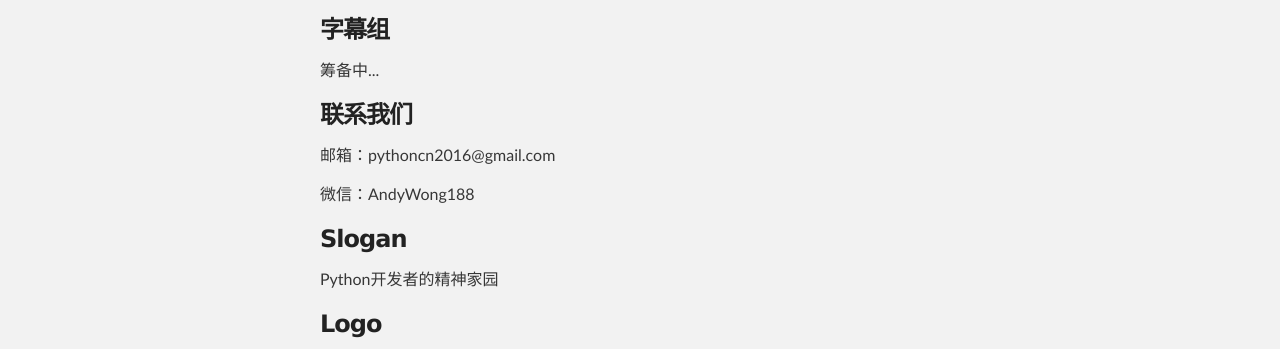
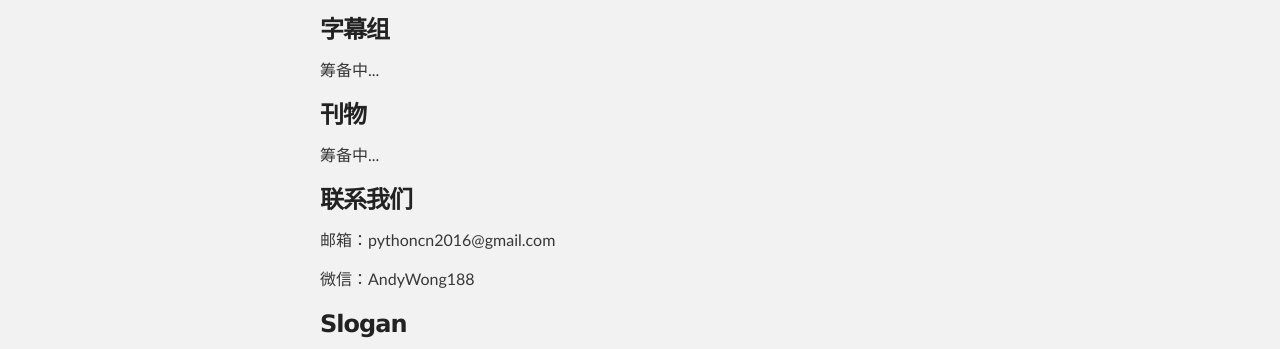
Before and after one commit to python-chinese/python-chinese.github.io, a plain HTML site: page index.html in a window 1280 px wide. Shown: the part 1146-1495 px from the top of the page. Drawn offline with Linux system fonts and the light colour scheme.

Commit message:
Update index.html

```diff
--- a/index.html
+++ b/index.html
@@ -71,6 +71,10 @@
 
         <p>筹备中...</p>
 
+<h3>
+<a id="authors-and-contributors" class="anchor" href="#authors-and-contributors" aria-hidden="true"><span aria-hidden="true" class="octicon octicon-link"></span></a>刊物</h3>
+
+        <p>筹备中...</p>
 
 <h3>
 <a id="support-or-contact" class="anchor" href="#support-or-contact" aria-hidden="true"><span aria-hidden="true" class="octicon octicon-link"></span></a>联系我们</h3>
```
